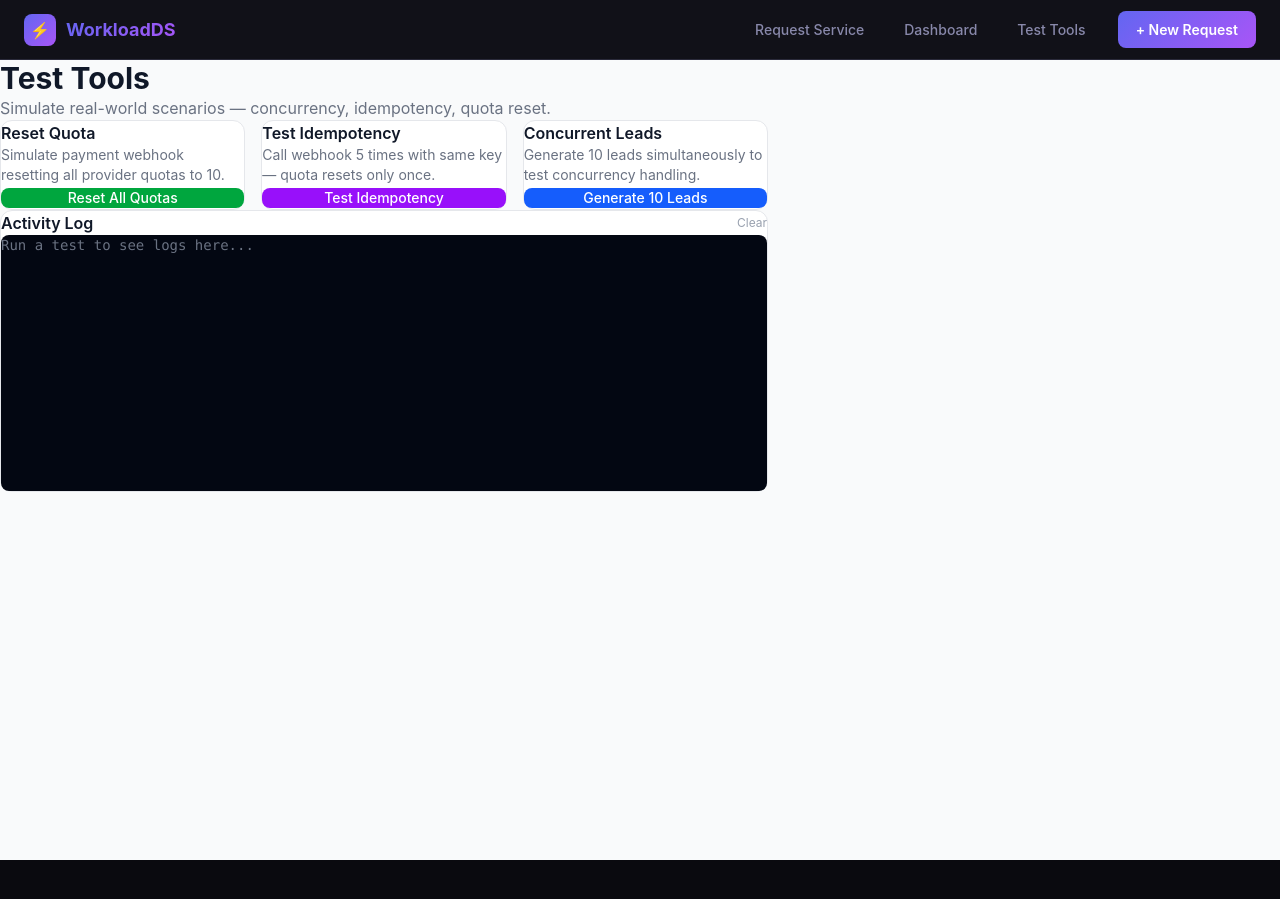
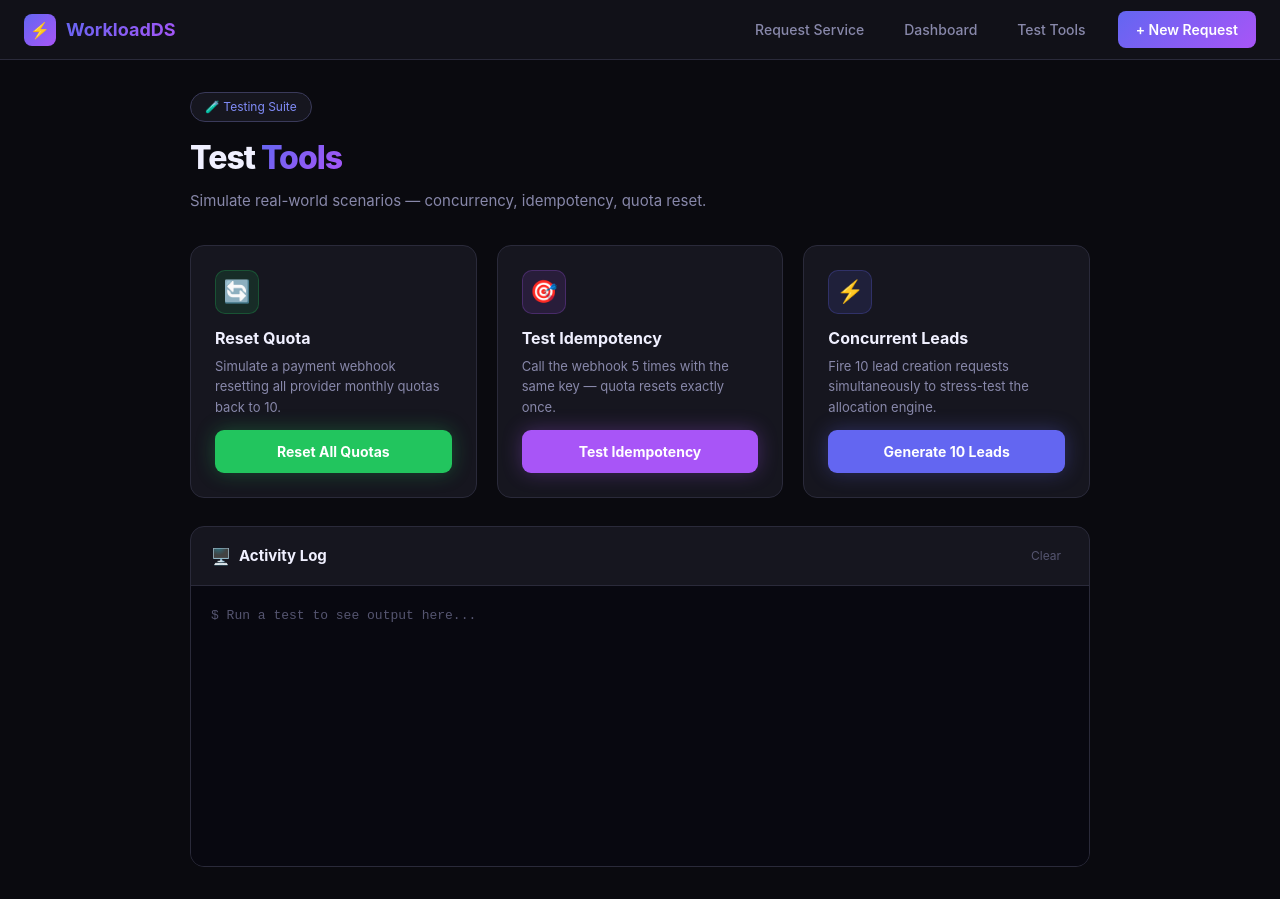
Before and after one commit to Shivangi14Beniwal/workload-distribution-system, a Next.js app: page /test-tools in a window 1280 px wide. Before the commit the page ends 860 px from the top, so only its background shows below. Built offline with nearby package versions, Linux system fonts and the light colour scheme.

Commit message:
feat: dark UI for dashboard and test-tools

```diff
--- a/app/test-tools/page.tsx
+++ b/app/test-tools/page.tsx
@@ -6,8 +6,9 @@ export default function TestToolsPage() {
   const [logs, setLogs] = useState<string[]>([]);
   const [loading, setLoading] = useState<string | null>(null);
 
-  const addLog = (msg: string) => {
-    setLogs((prev) => [`[${new Date().toLocaleTimeString()}] ${msg}`, ...prev]);
+  const addLog = (msg: string, type: "success" | "error" | "info" = "info") => {
+    const prefix = type === "success" ? "✅" : type === "error" ? "❌" : "→";
+    setLogs((prev) => [`[${new Date().toLocaleTimeString()}] ${prefix} ${msg}`, ...prev]);
   };
 
   const resetQuota = async () => {
@@ -17,16 +18,13 @@ export default function TestToolsPage() {
       const res = await fetch("/api/webhook", {
         method: "POST",
         headers: { "Content-Type": "application/json" },
-        body: JSON.stringify({
-          idempotencyKey,
-          eventType: "quota.reset",
-          payload: { triggeredBy: "test-tools" },
-        }),
+        body: JSON.stringify({ idempotencyKey, eventType: "quota.reset", payload: { triggeredBy: "test-tools" } }),
       });
       const data = await res.json();
-      addLog(`Quota Reset: ${data.message || data.error}`);
+      const msg = data.data?.message || data.error;
+      addLog(`Quota Reset: ${msg}`, res.ok ? "success" : "error");
     } catch {
-      addLog("Quota Reset: Network error");
+      addLog("Quota Reset: Network error", "error");
     } finally {
       setLoading(null);
     }
@@ -34,24 +32,20 @@ export default function TestToolsPage() {
 
   const testIdempotency = async () => {
     setLoading("idempotency");
-    addLog("Testing idempotency — calling webhook 5 times with same key...");
+    addLog("Testing idempotency — calling webhook 5x with same key...", "info");
     const idempotencyKey = `idempotency-test-${Date.now()}`;
-
     for (let i = 1; i <= 5; i++) {
       try {
         const res = await fetch("/api/webhook", {
           method: "POST",
           headers: { "Content-Type": "application/json" },
-          body: JSON.stringify({
-            idempotencyKey,
-            eventType: "quota.reset",
-            payload: { attempt: i },
-          }),
+          body: JSON.stringify({ idempotencyKey, eventType: "quota.reset", payload: { attempt: i } }),
         });
         const data = await res.json();
-        addLog(`Call ${i}: ${data.message || data.error}`);
+        const msg = data.data?.message || data.error;
+        addLog(`Call ${i}/5: ${msg}`, i === 1 ? "success" : "info");
       } catch {
-        addLog(`Call ${i}: Network error`);
+        addLog(`Call ${i}/5: Network error`, "error");
       }
     }
     setLoading(null);
@@ -59,25 +53,17 @@ export default function TestToolsPage() {
 
   const generateConcurrentLeads = async () => {
     setLoading("concurrent");
-    addLog("Generating 10 concurrent leads...");
-
+    addLog("Generating 10 concurrent leads...", "info");
     try {
       const servicesRes = await fetch("/api/services");
       const servicesData = await servicesRes.json();
       const services = servicesData.services || [];
-
-      if (services.length === 0) {
-        addLog("Error: No services found");
-        return;
-      }
+      if (services.length === 0) { addLog("No services found", "error"); return; }
 
       const timestamp = Date.now();
-
-      // FIX: har lead ka unique phone number
       const promises = Array.from({ length: 10 }, (_, i) => {
         const service = services[i % services.length];
         const uniquePhone = `${6 + (i % 4)}${String(timestamp).slice(-8)}${i}`.slice(0, 10);
-
         return fetch("/api/leads", {
           method: "POST",
           headers: { "Content-Type": "application/json" },
@@ -86,102 +72,183 @@ export default function TestToolsPage() {
             phone: uniquePhone,
             city: ["Mumbai", "Delhi", "Bangalore", "Chennai", "Pune"][i % 5],
             serviceId: service.id,
-            description: `Concurrent test lead ${i + 1}`,
+            description: `Concurrent test lead number ${i + 1}`,
           }),
-        }).then(async (res) => {
-          const data = await res.json();
-          return { index: i + 1, status: res.status, data };
-        });
+        }).then(async (res) => ({ index: i + 1, status: res.status, data: await res.json() }));
       });
 
       const results = await Promise.all(promises);
-
       results.forEach((r) => {
-        if (r.status === 201) {
-          addLog(`Lead ${r.index}: Created — ${r.data.assignedProviders} providers assigned`);
-        } else {
-          addLog(`Lead ${r.index}: ${r.data.error || "Failed"}`);
-        }
+        if (r.status === 201) addLog(`Lead ${r.index}: Created — ${r.data.data?.assignedProviders} providers assigned`, "success");
+        else addLog(`Lead ${r.index}: ${r.data.error || "Failed"}`, "error");
       });
-
-      addLog("Concurrent test complete!");
-    } catch (err) {
-      addLog("Concurrent test failed — check console");
+      addLog("Concurrent test complete!", "success");
+    } catch {
+      addLog("Concurrent test failed", "error");
     } finally {
       setLoading(null);
     }
   };
 
+  const tools = [
+    {
+      id: "reset",
+      icon: "🔄",
+      title: "Reset Quota",
+      desc: "Simulate a payment webhook resetting all provider monthly quotas back to 10.",
+      buttonLabel: "Reset All Quotas",
+      loadingLabel: "Resetting...",
+      color: "#22c55e",
+      onClick: resetQuota,
+    },
+    {
+      id: "idempotency",
+      icon: "🎯",
+      title: "Test Idempotency",
+      desc: "Call the webhook 5 times with the same key — quota resets exactly once.",
+      buttonLabel: "Test Idempotency",
+      loadingLabel: "Testing...",
+      color: "#a855f7",
+      onClick: testIdempotency,
+    },
+    {
+      id: "concurrent",
+      icon: "⚡",
+      title: "Concurrent Leads",
+      desc: "Fire 10 lead creation requests simultaneously to stress-test the allocation engine.",
+      buttonLabel: "Generate 10 Leads",
+      loadingLabel: "Generating...",
+      color: "#6366f1",
+      onClick: generateConcurrentLeads,
+    },
+  ];
+
   return (
-    <div className="min-h-screen bg-gray-50 py-8 px-4">
-      <div className="max-w-3xl mx-auto">
-        <h1 className="text-3xl font-bold text-gray-900 mb-2">Test Tools</h1>
-        <p className="text-gray-500 mb-8">
+    <div style={{ minHeight: "100vh", background: "var(--bg-primary)", padding: "32px 24px" }}>
+      <div style={{ maxWidth: "900px", margin: "0 auto" }}>
+
+        {/* Header */}
+        <div style={{ marginBottom: "32px" }}>
+          <div style={{
+            display: "inline-flex", alignItems: "center", gap: "8px",
+            padding: "5px 14px", borderRadius: "100px",
+            border: "1px solid var(--border-bright)", background: "var(--bg-card)",
+            fontSize: "12px", color: "var(--accent-blue-bright)", marginBottom: "12px",
+          }}>
+            🧪 Testing Suite
+          </div>
+          <h1 style={{ fontSize: "32px", fontWeight: 800, letterSpacing: "-1px", marginBottom: "8px" }}>
+            Test{" "}
+            <span style={{
+              background: "linear-gradient(135deg, #6366f1, #a855f7)",
+              WebkitBackgroundClip: "text", WebkitTextFillColor: "transparent",
+            }}>Tools</span>
+          </h1>
+          <p style={{ color: "var(--text-secondary)", fontSize: "15px" }}>
             Simulate real-world scenarios — concurrency, idempotency, quota reset.
           </p>
+        </div>
 
-        <div className="grid grid-cols-1 md:grid-cols-3 gap-4 mb-8">
-          <div className="bg-white rounded-xl border border-gray-200 p-5">
-            <h2 className="font-semibold text-gray-900 mb-1">Reset Quota</h2>
-            <p className="text-sm text-gray-500 mb-4">
-              Simulate payment webhook resetting all provider quotas to 10.
-            </p>
+        {/* Tool Cards */}
+        <div style={{ display: "grid", gridTemplateColumns: "repeat(auto-fit, minmax(260px, 1fr))", gap: "20px", marginBottom: "28px" }}>
+          {tools.map((tool) => (
+            <div key={tool.id} style={{
+              background: "var(--bg-card)",
+              border: "1px solid var(--border)",
+              borderRadius: "14px",
+              padding: "24px",
+              display: "flex", flexDirection: "column", gap: "12px",
+            }}>
+              <div style={{
+                width: "44px", height: "44px", borderRadius: "10px",
+                background: `${tool.color}20`, border: `1px solid ${tool.color}40`,
+                display: "flex", alignItems: "center", justifyContent: "center", fontSize: "22px",
+              }}>
+                {tool.icon}
+              </div>
+              <div>
+                <h3 style={{ fontSize: "16px", fontWeight: 700, marginBottom: "6px" }}>{tool.title}</h3>
+                <p style={{ fontSize: "13px", color: "var(--text-secondary)", lineHeight: 1.6 }}>{tool.desc}</p>
+              </div>
               <button
-              onClick={resetQuota}
+                onClick={tool.onClick}
                 disabled={loading !== null}
-              className="w-full bg-green-600 text-white py-2 rounded-lg text-sm font-medium hover:bg-green-700 disabled:opacity-50 transition-colors"
+                style={{
+                  marginTop: "auto",
+                  padding: "11px 16px",
+                  borderRadius: "9px",
+                  border: "none",
+                  background: loading === tool.id ? "var(--border)" : tool.color,
+                  color: "white",
+                  fontSize: "14px",
+                  fontWeight: 700,
+                  cursor: loading !== null ? "not-allowed" : "pointer",
+                  opacity: loading !== null && loading !== tool.id ? 0.5 : 1,
+                  transition: "all 0.2s",
+                  boxShadow: loading === tool.id ? "none" : `0 0 20px ${tool.color}50`,
+                }}
               >
-              {loading === "reset" ? "Resetting..." : "Reset All Quotas"}
+                {loading === tool.id ? tool.loadingLabel : tool.buttonLabel}
               </button>
             </div>
-
-          <div className="bg-white rounded-xl border border-gray-200 p-5">
-            <h2 className="font-semibold text-gray-900 mb-1">Test Idempotency</h2>
-            <p className="text-sm text-gray-500 mb-4">
-              Call webhook 5 times with same key — quota resets only once.
-            </p>
-            <button
-              onClick={testIdempotency}
-              disabled={loading !== null}
-              className="w-full bg-purple-600 text-white py-2 rounded-lg text-sm font-medium hover:bg-purple-700 disabled:opacity-50 transition-colors"
-            >
-              {loading === "idempotency" ? "Testing..." : "Test Idempotency"}
-            </button>
+          ))}
         </div>
 
-          <div className="bg-white rounded-xl border border-gray-200 p-5">
-            <h2 className="font-semibold text-gray-900 mb-1">Concurrent Leads</h2>
-            <p className="text-sm text-gray-500 mb-4">
-              Generate 10 leads simultaneously to test concurrency handling.
-            </p>
-            <button
-              onClick={generateConcurrentLeads}
-              disabled={loading !== null}
-              className="w-full bg-blue-600 text-white py-2 rounded-lg text-sm font-medium hover:bg-blue-700 disabled:opacity-50 transition-colors"
-            >
-              {loading === "concurrent" ? "Generating..." : "Generate 10 Leads"}
-            </button>
+        {/* Activity Log */}
+        <div style={{
+          background: "var(--bg-card)",
+          border: "1px solid var(--border)",
+          borderRadius: "14px",
+          overflow: "hidden",
+        }}>
+          <div style={{
+            padding: "16px 20px",
+            borderBottom: "1px solid var(--border)",
+            display: "flex", alignItems: "center", justifyContent: "space-between",
+          }}>
+            <div style={{ display: "flex", alignItems: "center", gap: "8px" }}>
+              <span style={{ fontSize: "16px" }}>🖥️</span>
+              <span style={{ fontWeight: 700, fontSize: "15px" }}>Activity Log</span>
+              {logs.length > 0 && (
+                <span style={{
+                  fontSize: "11px", padding: "2px 8px", borderRadius: "100px",
+                  background: "rgba(99,102,241,0.15)", color: "var(--accent-blue-bright)",
+                  border: "1px solid rgba(99,102,241,0.3)",
+                }}>
+                  {logs.length} events
+                </span>
+              )}
             </div>
-        </div>
-
-        <div className="bg-white rounded-xl border border-gray-200 p-5">
-          <div className="flex items-center justify-between mb-3">
-            <h2 className="font-semibold text-gray-900">Activity Log</h2>
             <button
               onClick={() => setLogs([])}
-              className="text-xs text-gray-400 hover:text-gray-600"
+              style={{
+                fontSize: "12px", color: "var(--text-muted)", background: "none",
+                border: "none", cursor: "pointer", padding: "4px 8px",
+                borderRadius: "6px",
+              }}
             >
               Clear
             </button>
           </div>
-          <div className="bg-gray-950 rounded-lg p-4 h-64 overflow-y-auto font-mono">
+          <div style={{
+            background: "#080810",
+            padding: "20px",
+            height: "280px",
+            overflowY: "auto",
+            fontFamily: "'Fira Code', 'Courier New', monospace",
+          }}>
             {logs.length === 0 ? (
-              <p className="text-gray-500 text-sm">
-                Run a test to see logs here...
+              <p style={{ color: "var(--text-muted)", fontSize: "13px" }}>
+                $ Run a test to see output here...
               </p>
             ) : (
               logs.map((log, i) => (
-                <p key={i} className="text-green-400 text-xs mb-1">
+                <p key={i} style={{
+                  fontSize: "12px",
+                  marginBottom: "6px",
+                  color: log.includes("✅") ? "#22c55e" : log.includes("❌") ? "#ef4444" : "#818cf8",
+                  lineHeight: 1.5,
+                }}>
                   {log}
                 </p>
               ))
```
Also changed, not shown: app/dashboard/page.tsx (+131 -107 lines). Lines whose indentation alone changed are shown as unchanged.
